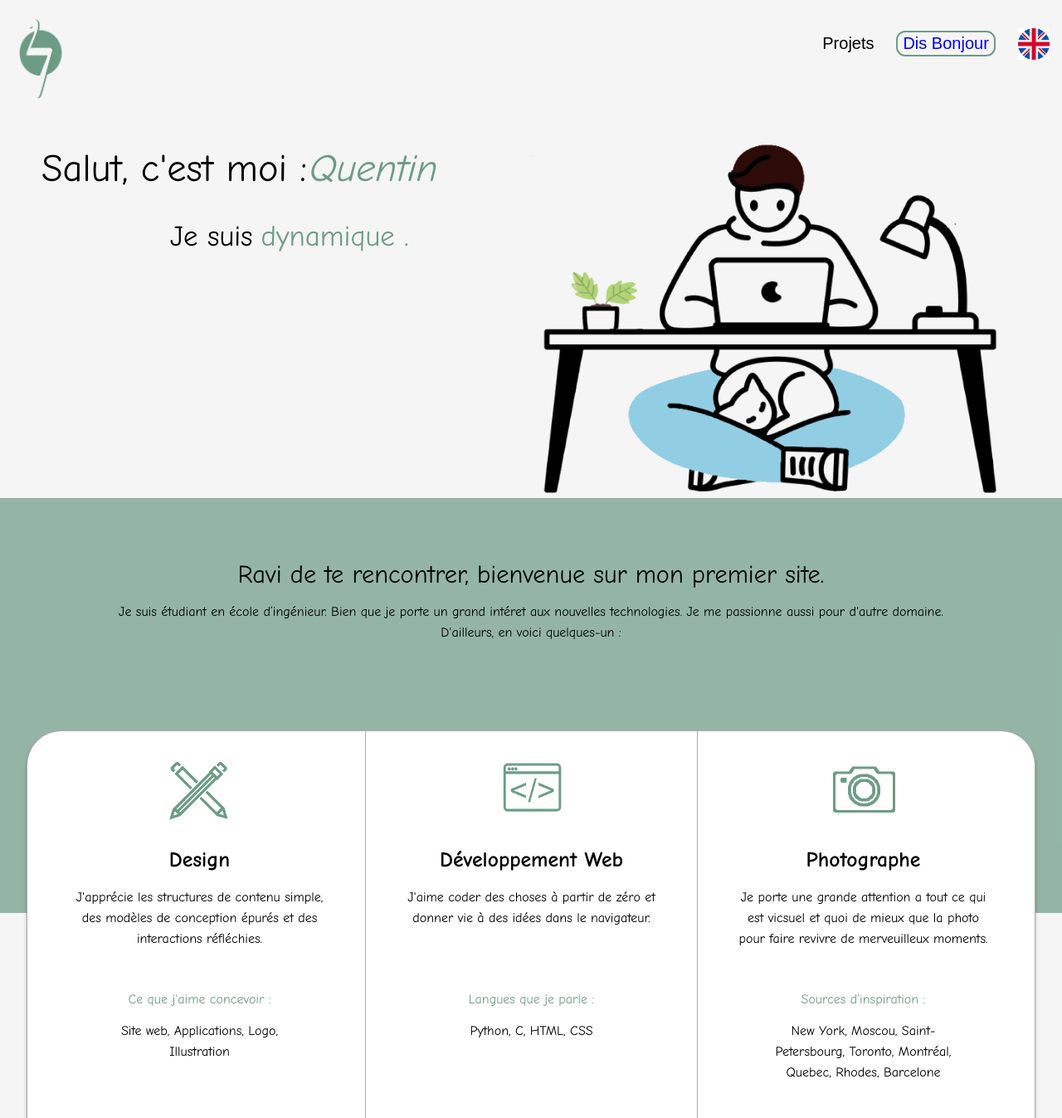
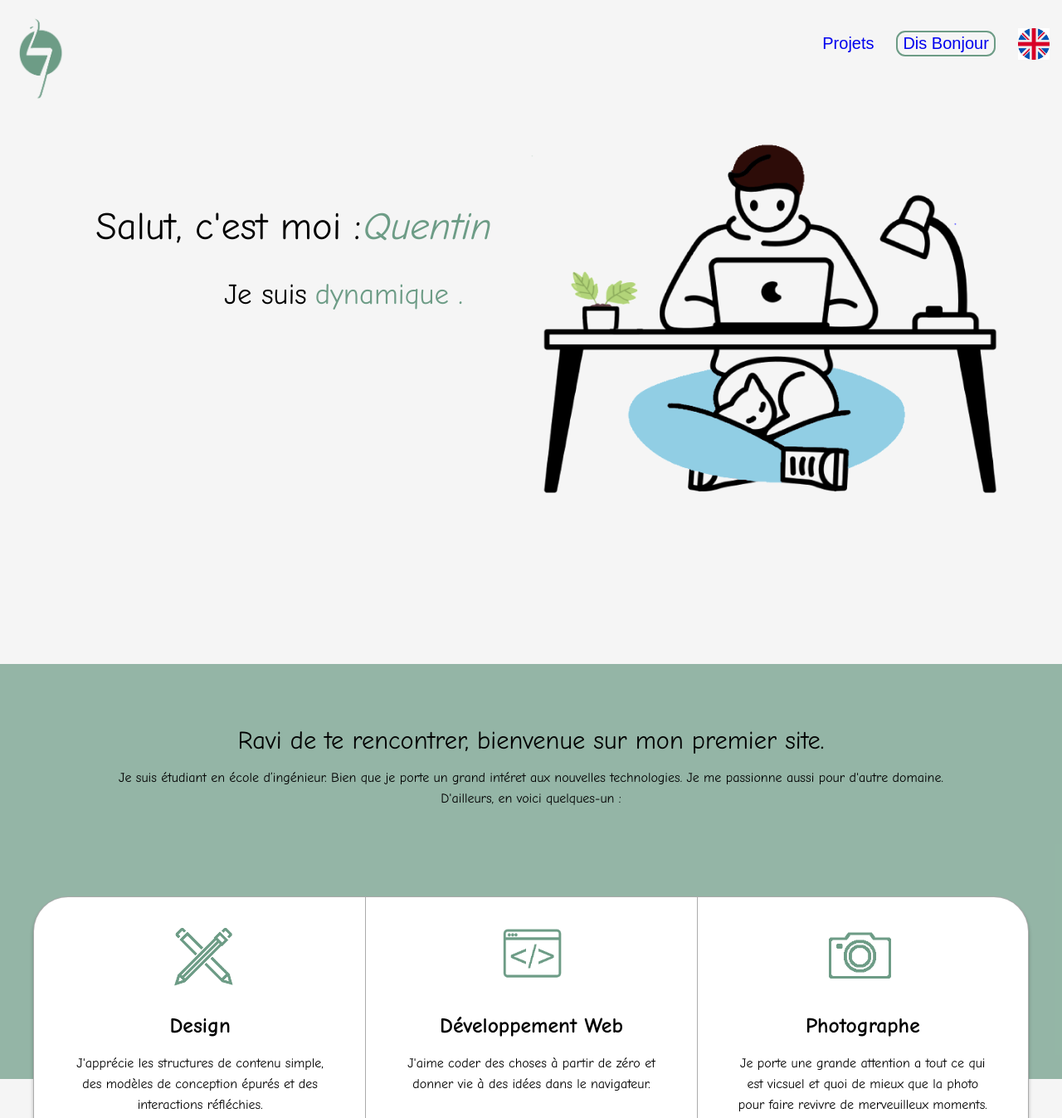
Before and after one commit to Quentinadl/Koppa, a plain HTML site: page index.html in a window 1280 px wide. Shown: the top 1347 px of the page at 83% size. Drawn offline with Linux system fonts and the light colour scheme.

Commit message:
JS et adaptation

```diff
--- a/Koppa.css
+++ b/Koppa.css
@@ -161,7 +161,7 @@ a.nounderline:link
 	justify-content: center;
 
 	top: 100%;
-	height: 2388px;
+	height: 1188px;
 	width: 100%;
 	left: 0px;
 
@@ -558,6 +558,7 @@ a.nounderline:link
 .BoxTimeLine{
 	/* Rectangle 4 */
 
+	display: none;
 	position: absolute;
 	width: 100%;
 	height: 500px;
@@ -575,7 +576,7 @@ a.nounderline:link
 
 	width: 400px;
 	height: 80px;
-	top: 3365px;
+	top: 2165px;
 
 	background: rgba(109, 156, 134, 0.71);
 	border-radius: 60px 60px 0px 0px;
@@ -665,7 +666,7 @@ a.nounderline:link
 
 
 
-@media (max-width : 1600px){
+@media (max-width : 1200px){
 
 	.vitrinetext{
 		position: absolute;
@@ -689,7 +690,7 @@ a.nounderline:link
 	justify-content: center;
 
 	top: 600px;
-	height: 2388px;
+	height: 2165px;
 	width: 100%;
 	left: 0px;
 
--- a/index.html
+++ b/index.html
@@ -14,7 +14,7 @@
 			</a>
 
 			<section class="menu">
-				<div class="Projets">Projets</div>
+				<div class="Projets"><a href="#Projet">Projets</a></div>
 				<div class="BoxDisBonjour"><div class="DisBonjour"><a href="Formulaire.html">Dis Bonjour</a></div></div>
 
 				<a href="Koppa_en.html"><img src="Images/icon english flag.png" alt ="English" class="flottantFlag" /></a>
@@ -166,7 +166,7 @@
 
 			</div>
 
-			<div class="BigBoxTravaux">
+			<div id="Projet"; class="BigBoxTravaux">
 				<div class="BoxTravaux">
 
 						<div class="BoxTitreTravaux">
```
